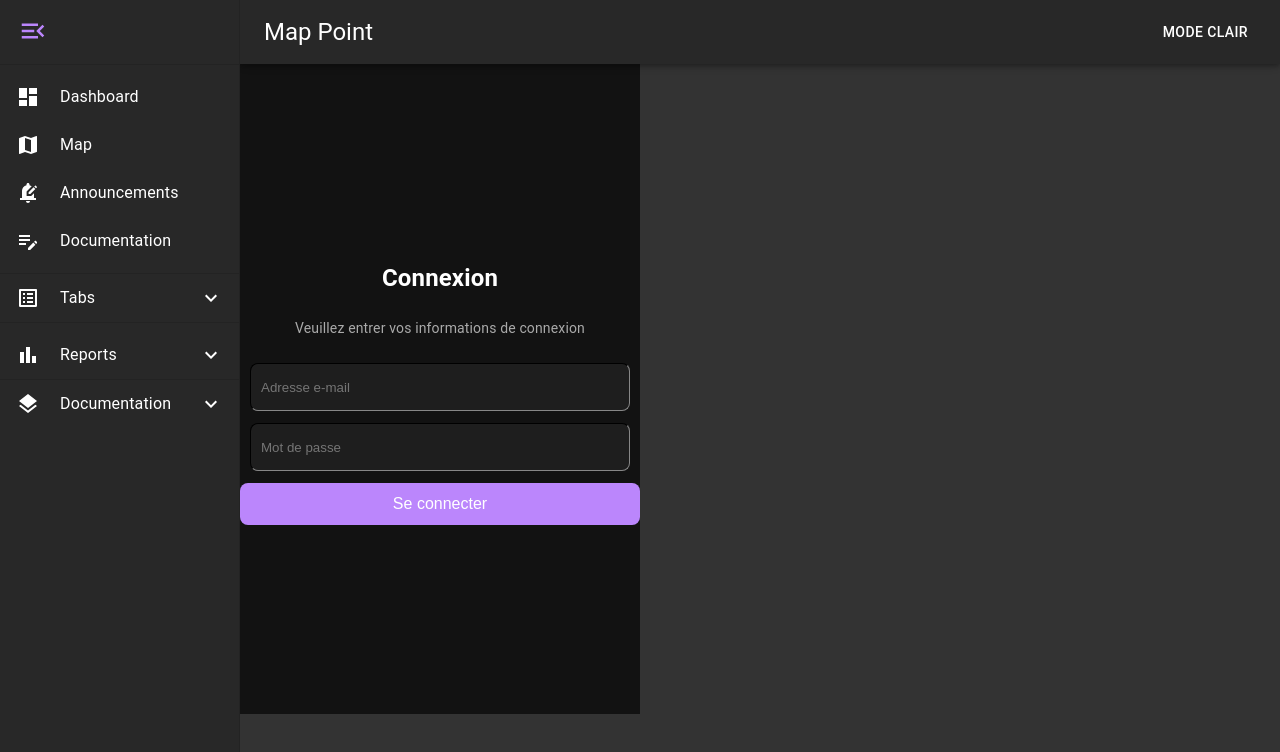
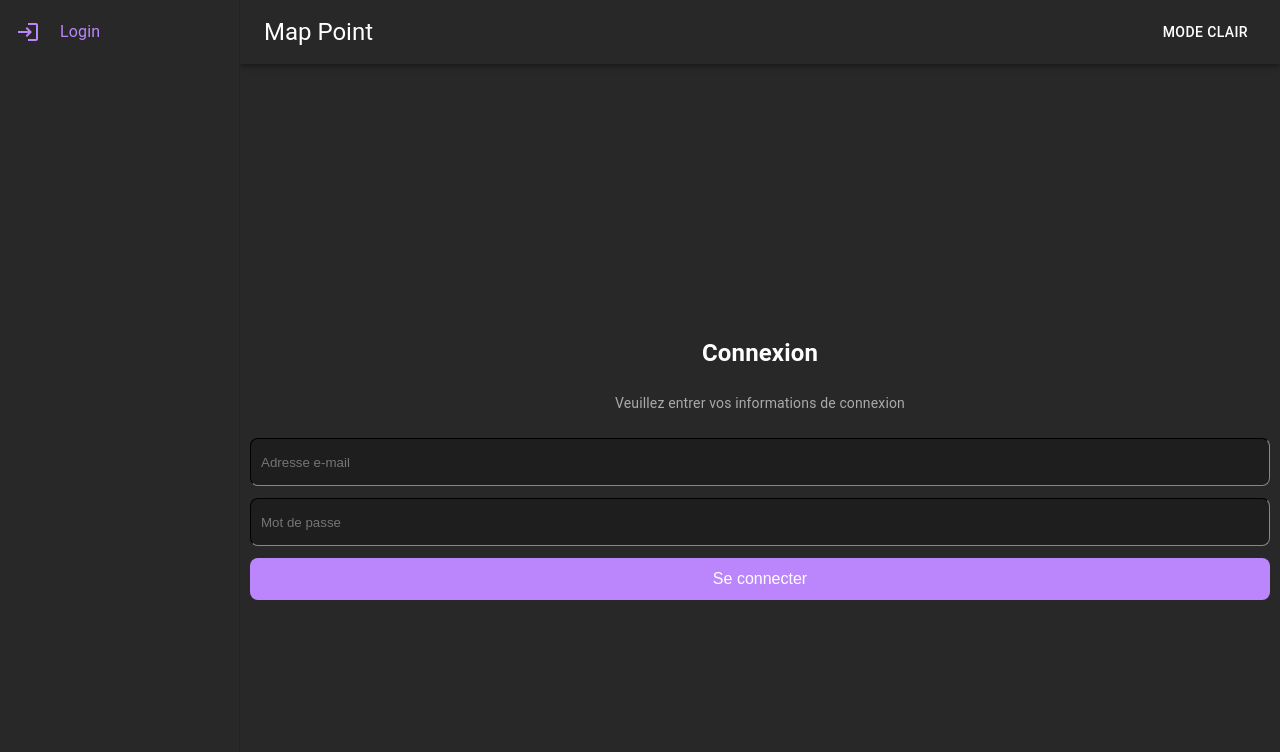
Before and after one commit to raphael-co/bluenote-production-dashboard, a React (Create React App) app: page /login in a window 1280 px wide. Shown: the top 752 px of the page. Built offline with nearby package versions, Linux system fonts and the light colour scheme; what @react-pdf/renderer would draw is missing.

Commit message:
first commit

```diff
--- a/src/componnent/Drawer/index.tsx
+++ b/src/componnent/Drawer/index.tsx
@@ -28,6 +28,9 @@ import LayersIcon from '@mui/icons-material/Layers';
 import axios from 'axios';
 import { useAuth } from '../../context/AuthContext';
 
+import LoginIcon from '@mui/icons-material/Login';
+import LogoutIcon from '@mui/icons-material/Logout';
+
 interface CustomDrawerProps {
     mobileOpen: boolean;
     handleDrawerToggle: () => void;
@@ -38,7 +41,7 @@ interface CustomDrawerProps {
 const CustomDrawer: React.FC<CustomDrawerProps> = ({ mobileOpen, handleDrawerToggle, collapsed, handleCollapseToggle }) => {
     const { theme, drawerWidth, collapsedDrawerWidth } = useTheme();
     const navigate = useNavigate();
-    const { token, realodingDrawerDoc } = useAuth();
+    const { token, realodingDrawerDoc, isAuthenticated, logout } = useAuth();
     const location = useLocation();
     const currentTheme = theme === 'light' ? lightTheme : darkTheme;
 
@@ -90,6 +93,16 @@ const CustomDrawer: React.FC<CustomDrawerProps> = ({ mobileOpen, handleDrawerTog
     };
 
     const selectedTitle = getTitleFromUrl();
+
+
+    const handleLogout = () => {
+        const confirmLogout = window.confirm('Êtes-vous sûr de vouloir vous déconnecter ?');
+
+        if (confirmLogout) {
+            logout();
+            navigate('/login');
+        }
+    };
 
     const drawerContent = (
         <div style={{ backgroundColor: currentTheme.backgroundColorHeader, color: currentTheme.color }}>
@@ -391,6 +404,19 @@ const CustomDrawer: React.FC<CustomDrawerProps> = ({ mobileOpen, handleDrawerTog
                     </List>
                 </Collapse>
             </List>
+            <List>
+                <ListItemButton
+                    onClick={handleLogout}
+                    style={location.pathname === '/logout' ? activeStyle : { color: currentTheme.iconColor }}
+                >
+                    <ListItemIcon style={{ minWidth: 'auto', ...(location.pathname === '/logout' ? activeStyle : { color: currentTheme.iconColor }) }}>
+                        <LogoutIcon />
+                    </ListItemIcon>
+                    {<ListItemText style={{ marginLeft: collapsed ? '20px' : '20px', transition: 'display 0.3s' }} primary="Decconnexion" />}
+                </ListItemButton>
+
+
+            </List>
         </div>
     );
 
@@ -415,7 +441,23 @@ const CustomDrawer: React.FC<CustomDrawerProps> = ({ mobileOpen, handleDrawerTog
                     },
                 }}
             >
-                {drawerContent}
+                {isAuthenticated ? (
+
+                    drawerContent
+
+                ) : (
+                    <List>
+                        <ListItemButton
+                            // onClick={() => disconnect()}
+                            style={location.pathname === '/login' ? activeStyle : { color: currentTheme.iconColor }}
+                        >
+                            <ListItemIcon style={{ minWidth: 'auto', ...(location.pathname === '/login' ? activeStyle : { color: currentTheme.iconColor }) }}>
+                                <LoginIcon />
+                            </ListItemIcon>
+                            {<ListItemText style={{ marginLeft: collapsed ? '20px' : '20px', transition: 'display 0.3s' }} primary="Login" />}
+                        </ListItemButton>
+                    </List>
+                )}
             </Drawer>
 
             {/* Drawer for desktop */}
@@ -434,7 +476,23 @@ const CustomDrawer: React.FC<CustomDrawerProps> = ({ mobileOpen, handleDrawerTog
                 }}
                 open
             >
-                {drawerContent}
+                {isAuthenticated ? (
+
+                    drawerContent
+
+                ) : (
+                    <List>
+                        <ListItemButton
+                            // onClick={() => disconnect()}
+                            style={location.pathname === '/login' ? activeStyle : { color: currentTheme.iconColor }}
+                        >
+                            <ListItemIcon style={{ minWidth: 'auto', ...(location.pathname === '/login' ? activeStyle : { color: currentTheme.iconColor }) }}>
+                                <LoginIcon />
+                            </ListItemIcon>
+                            {<ListItemText style={{ marginLeft: collapsed ? '20px' : '20px', transition: 'display 0.3s' }} primary="Login" />}
+                        </ListItemButton>
+                    </List>
+                )}
             </Drawer>
         </>
     );
--- a/src/screen/auth/theme/index.tsx
+++ b/src/screen/auth/theme/index.tsx
@@ -5,10 +5,11 @@ export const lightTheme = {
         display: 'flex' as 'flex',
         flexDirection: 'column' as 'column',
         justifyContent: 'center' as 'center',
+        alignItems: 'center' as 'center',
         backgroundColor: 'transparent',
-        flex: 1,
-        maxWidth: 400,
+        // maxWidth: 400,
         width: '100%',
+        height: 'calc(100vh - 150px)',
     },
     title: {
         fontSize: '24px',
@@ -91,10 +92,10 @@ export const darkTheme = {
         display: 'flex' as 'flex',
         flexDirection: 'column' as 'column',
         justifyContent: 'center' as 'center',
-        backgroundColor: '#121212',
-        height: 'calc(100vh - 150px)',
+        backgroundColor: '#282828',
+        height: '100%',
         flex: 1,
-        maxWidth: 400,
+        // maxWidth: 400,
         width: '100%',
         alignItems: 'center'
     },
@@ -141,7 +142,7 @@ export const darkTheme = {
         alignItems: 'center' as 'center',
         justifyContent: 'center' as 'center',
         marginBottom: '12px',
-        width: '100%',
+        width: 'calc(100% - 20px)',
         color: '#fff',
         fontSize: '16px',
         cursor: 'pointer' as 'pointer',
--- a/src/screen/dashboard/UserStat/index.tsx
+++ b/src/screen/dashboard/UserStat/index.tsx
@@ -186,10 +186,6 @@ const UserStat: React.FC = () => {
         }
         : null;
 
-    const handleLogout = () => {
-        logout();
-    };
-
     return (
 
         <div style={currentTheme.container}>
```
